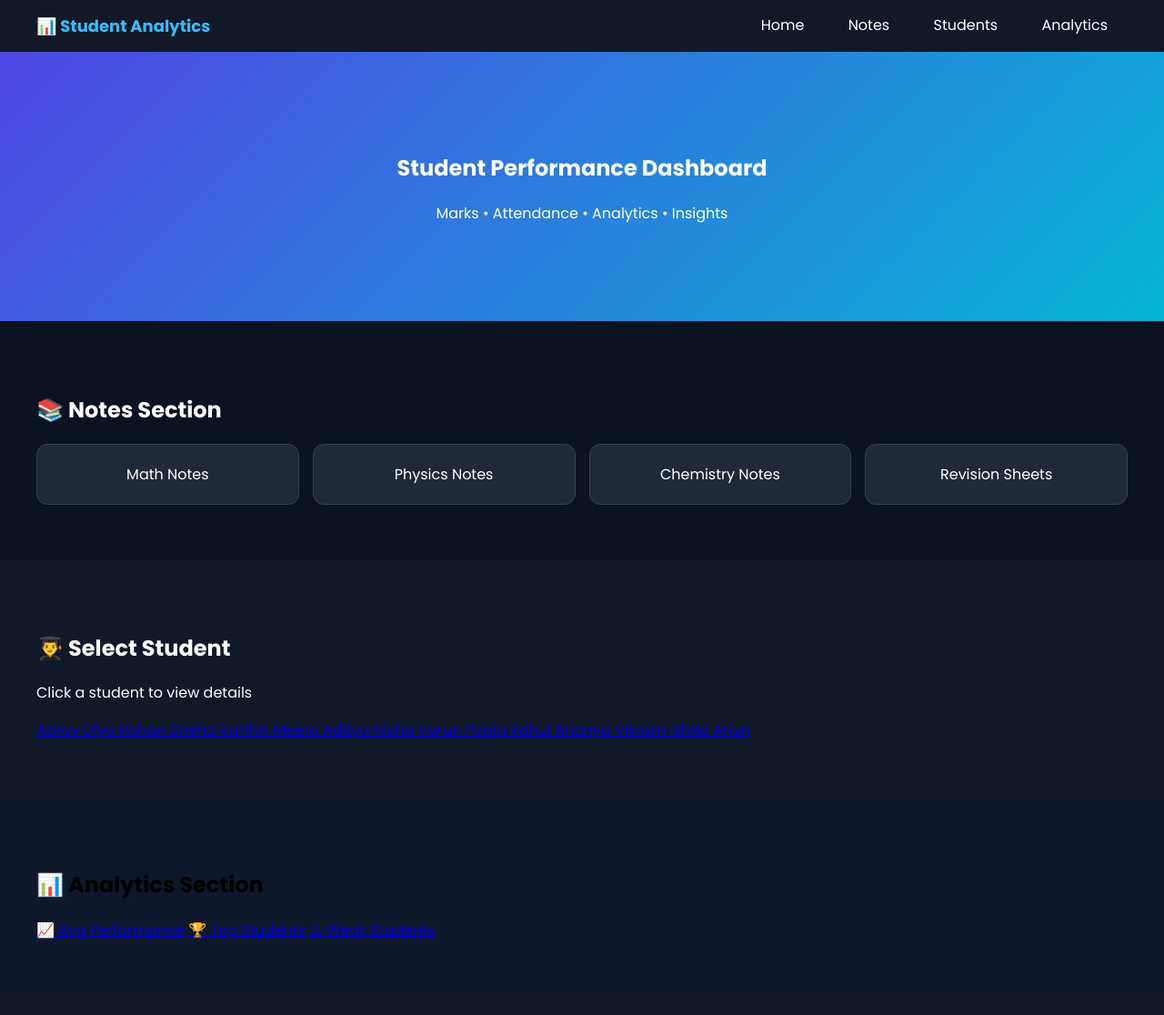
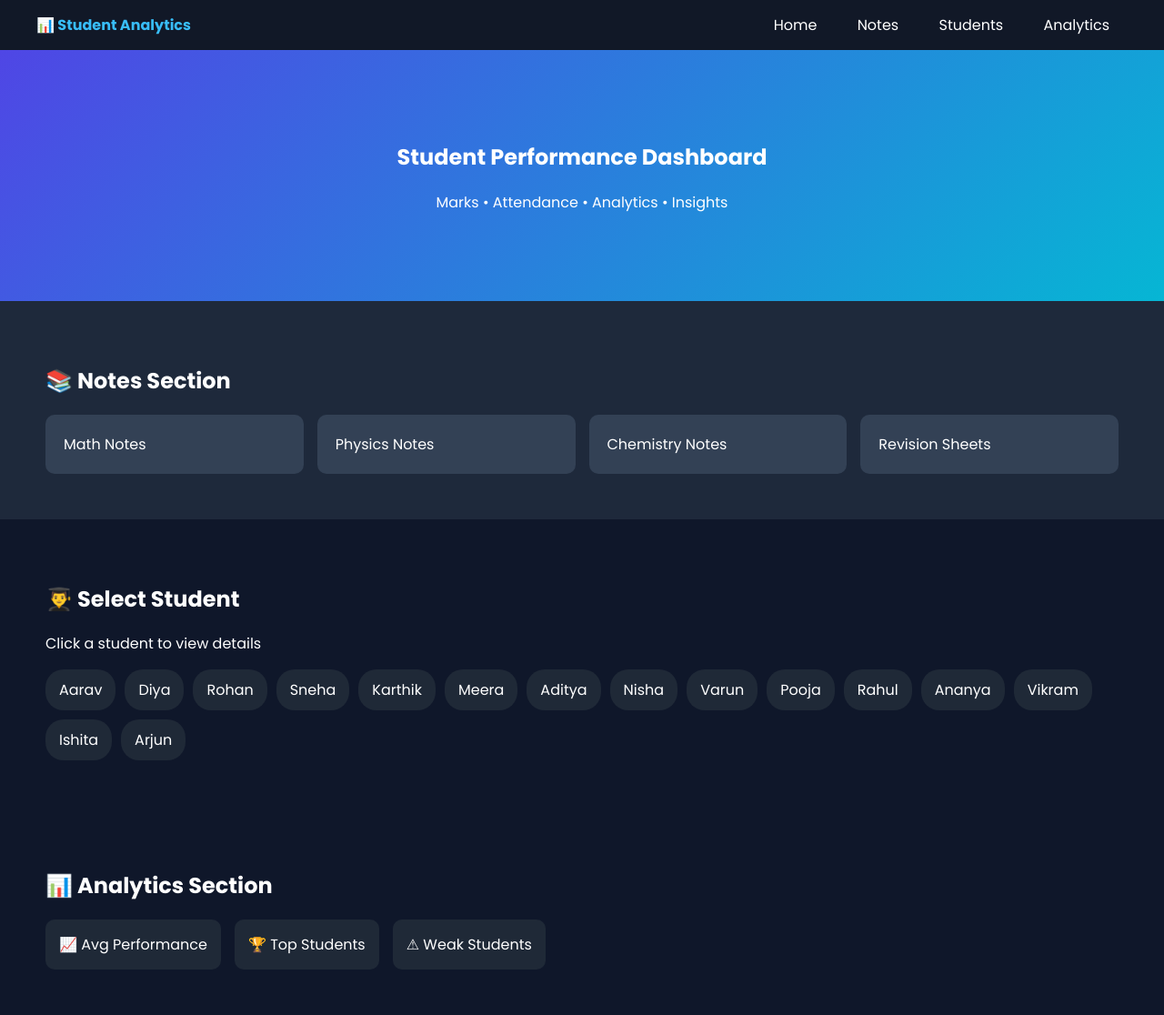
Before and after one commit to vidyansl18-ops/student-performance-analytics, a Flask app: page / in a window 1280 px wide. Shown: the whole page at 91% size. Before the commit the page ends 1033 px from the top, so only its background shows below. Run offline with Flask 3, Linux system fonts and the light colour scheme.

Commit message:
Update style.css

```diff
--- a/static/style.css
+++ b/static/style.css
@@ -1,11 +1,12 @@
 body {
     margin: 0;
     font-family: 'Poppins', sans-serif;
+    background: #0f172a;
+    color: white;
     scroll-behavior: smooth;
-    background: #0f172a;
 }
 
-/* NAVBAR */
+/* HEADER */
 header {
     display: flex;
     justify-content: space-between;
@@ -17,21 +18,17 @@ header {
 
 .logo {
     color: #38bdf8;
-    font-weight: 700;
-    font-size: 18px;
+    font-weight: bold;
 }
 
 nav a {
     color: white;
-    margin: 0 12px;
+    margin: 0 10px;
     text-decoration: none;
-    font-weight: 500;
     padding: 6px 10px;
     border-radius: 6px;
-    transition: 0.3s;
 }
 
-/* HOVER EFFECT */
 nav a:hover {
     background: #38bdf8;
     color: black;
@@ -40,60 +37,20 @@ nav a:hover {
 /* HERO */
 .hero {
     text-align: center;
-    padding: 90px 20px;
+    padding: 80px;
     background: linear-gradient(135deg, #4f46e5, #06b6d4);
-    color: white;
 }
 
 /* SECTIONS */
 .section {
-    padding: 60px 40px;
-}
-
-/* DIFFERENT SECTION COLORS */
-.dashboard {
-    background: #1e293b;
-    color: white;
-}
-
-.notes {
-    background: #0b1220;
-    color: white;
-}
-
-.students {
-    background: #111827;
-    color: white;
-}
-
-.contact {
-    background: #0f172a;
-    color: white;
-    text-align: center;
-}
-
-/* CARDS */
-.cards {
-    display: grid;
-    grid-template-columns: repeat(4, 1fr);
-    gap: 20px;
-}
-
-.card {
-    background: #334155;
-    padding: 20px;
-    border-radius: 12px;
-    text-align: center;
-    transition: 0.3s;
-}
-
-.card:hover {
-    transform: translateY(-5px);
-    background: #38bdf8;
-    color: black;
+    padding: 50px;
 }
 
 /* NOTES */
+.notes {
+    background: #1e293b;
+}
+
 .notes-grid {
     display: grid;
     grid-template-columns: repeat(4, 1fr);
@@ -101,34 +58,57 @@ nav a:hover {
 }
 
 .note-card {
+    background: #334155;
+    padding: 20px;
+    border-radius: 10px;
+}
+
+/* STUDENTS BAR */
+.student-bar {
+    display: flex;
+    flex-wrap: wrap;
+    gap: 10px;
+}
+
+.student-pill {
     background: #1f2937;
-    padding: 20px;
-    border-radius: 12px;
-    text-align: center;
-    border: 1px solid #334155;
+    padding: 10px 15px;
+    border-radius: 20px;
+    text-decoration: none;
+    color: white;
     transition: 0.3s;
 }
 
-.note-card:hover {
-    background: #38bdf8;
-    color: black;
-    transform: scale(1.05);
-}
-
-/* TABLE */
-table {
-    width: 100%;
-    border-collapse: collapse;
-    margin-top: 20px;
-}
-
-th, td {
-    padding: 12px;
-    border: 1px solid #334155;
-    text-align: center;
-}
-
-th {
+.student-pill:hover {
     background: #38bdf8;
     color: black;
 }
+
+/* ANALYTICS BAR */
+.analytics-bar {
+    display: flex;
+    flex-wrap: wrap;
+    gap: 15px;
+}
+
+.graph-card {
+    background: #1f2937;
+    padding: 15px;
+    border-radius: 10px;
+    text-decoration: none;
+    color: white;
+    transition: 0.3s;
+}
+
+.graph-card:hover {
+    background: #38bdf8;
+    color: black;
+}
+
+/* CARD */
+.card {
+    background: #1f2937;
+    padding: 20px;
+    border-radius: 10px;
+    margin-top: 20px;
+}
```
